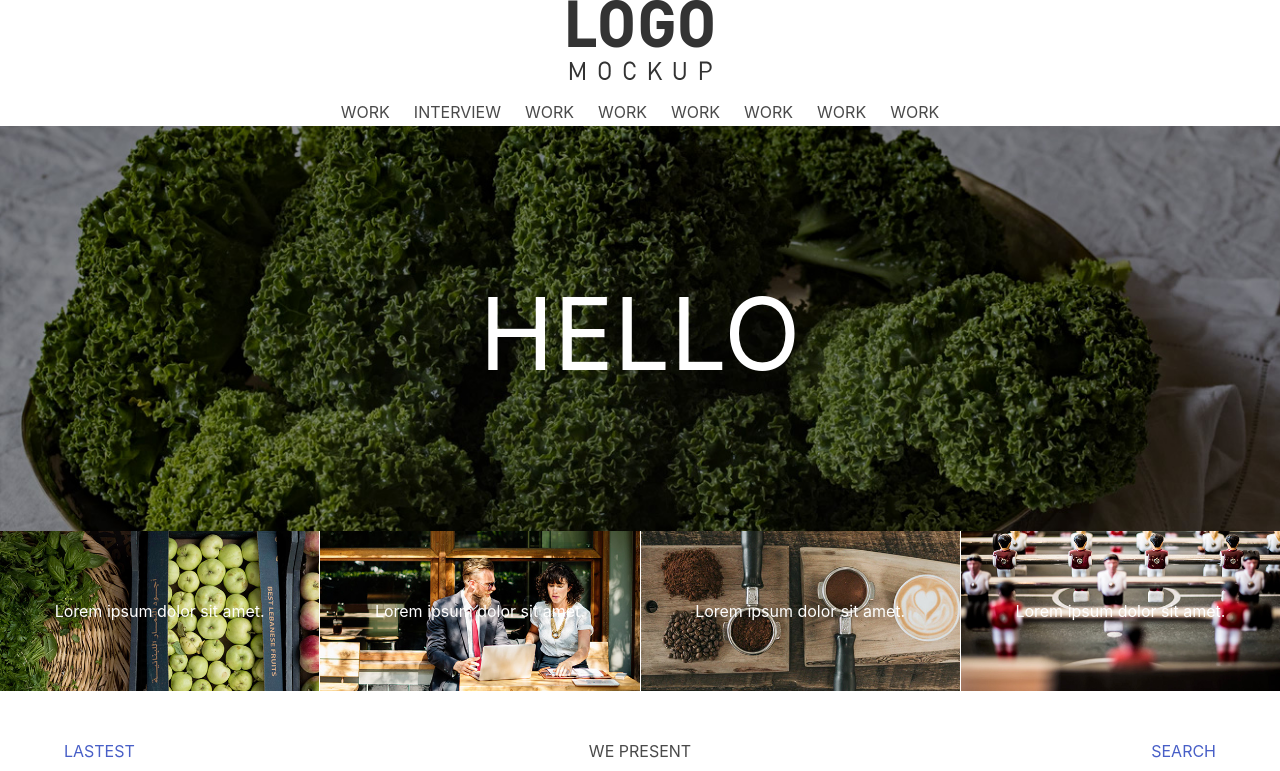
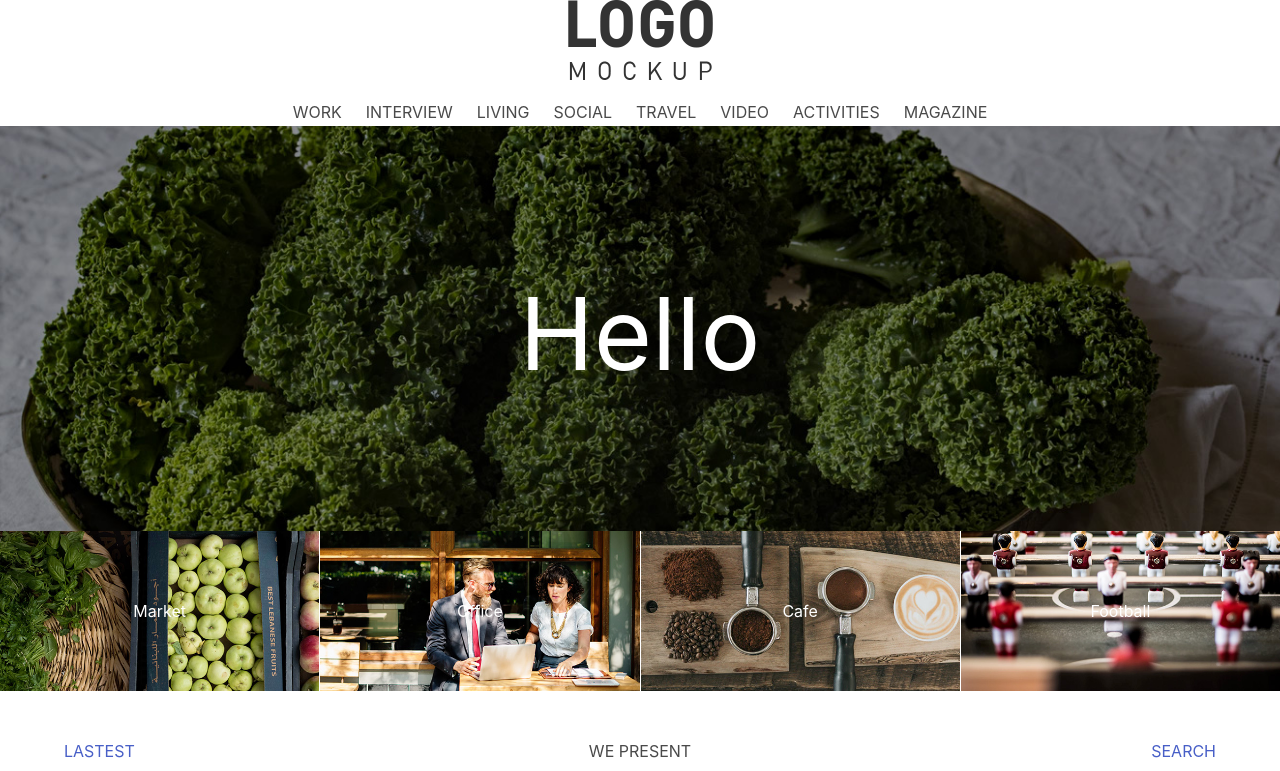
Before and after one commit to gottchazz05/cmm221, a Node server app: page / in a window 1280 px wide. Shown: the top 771 px of the page. Run offline with Node 20, Linux system fonts and the light colour scheme; some libraries are stand-ins or nearby versions.

Commit message:
Add content to twig

```diff
--- a/controllers/home.controller.js
+++ b/controllers/home.controller.js
@@ -1,3 +1,29 @@
 exports.index = function(req,res) {
-	res.render('home.twig')
+
+	let content = {
+		highlight: {
+			url:'/assets/images/home/banner/highlight.jpg',
+			title: 'Hello'
+		},
+
+		thumbnail:[
+		{
+			url:'/assets/images/home/banner/thumbnail-1.jpg',
+			title: 'Market'
+		},
+		{
+			url:'/assets/images/home/banner/thumbnail-2.jpg',
+			title: 'Office'
+		},
+		{
+			url:'/assets/images/home/banner/thumbnail-3.jpg',
+			title: 'Cafe'
+		},
+		{
+			url:'/assets/images/home/banner/thumbnail-4.jpg',
+			title: 'Football'
+		}
+		]
+	}
+	res.render('home.twig', content)
 }
--- a/package.json
+++ b/package.json
@@ -6,5 +6,9 @@
   "dependencies": {
     "express": "^4.16.1",
     "twig": "^1.10.5"
+  },
+  "scripts":{
+  	"dev": "nodemon -e js,twig server.js"
+
   }
 }
--- a/static/assets/home.css
+++ b/static/assets/home.css
@@ -1,6 +1,4 @@
-header .navbar-tabs {
-  justify-content: center;
-}
+
 
 .highlight{
   margin-bottom: 0 !important;
--- /dev/null
+++ b/static/assets/main.css
@@ -0,0 +1,3 @@
+header .navbar-tabs {
+  justify-content: center;
+}
--- a/views/home.twig
+++ b/views/home.twig
@@ -1,57 +1,32 @@
-<!DOCTYPE html>
-<html lang="en">
-<!-- lang="en" คือการกำหนดภาษาหลักให้กับเว็บไซต์ -->
-<head>
-	<meta charset="UTF-8">
-	<title>CMM19</title>
-	<link rel="stylesheet" type="text/css" href="https://cdnjs.cloudflare.com/ajax/libs/bulma/0.5.3/css/bulma.min.css">
+{% extends 'layout/base.twig' %}
+
+{% block stylesheet %}
 	<link rel="stylesheet" type="text/css" href="/assets/home.css">
-</head>
-<body>
-	<header>
-		<div class="has-text-centered">
-		<img src="/assets/images/logo.png" alt="" width="145" height="auto">
-		</div>
-	<nav class="navbar-tabs">
-		<a href="#" class="navbar-item"> WORK </a>
-		<a href="#" class="navbar-item"> INTERVIEW </a>
-		<a href="#" class="navbar-item"> WORK </a>
-		<a href="#" class="navbar-item"> WORK </a>
-		<a href="#" class="navbar-item"> WORK </a>
-		<a href="#" class="navbar-item"> WORK </a>
-		<a href="#" class="navbar-item"> WORK </a>
-		<a href="#" class="navbar-item"> WORK </a>
-	</nav>
-	</header>
+{% endblock %}
+{% block content %}
+
 	<main>
 		<section class="banner">
 			<div class="highlight">
 				<div class="columns">
 					<div class="column highlight-item">
-					<div class="has-text-centered">
-						<h1>HELLO</h1>
+					<div class="column highlight-item" style="background-image: url({{highlight.url}});">
+
+						<h1>{{highlight.title}}</h1>
+
 					</div>
 					</div>
 					</div>
 				</div>
 			<div class="thumbnail">
 				<div class="columns is-marginless">
+					{% for item in thumbnail %}
 					<div class="column thumbnail-item is-paddingless"
-					style="background-image:url(/assets/images/home/banner/thumbnail-1.jpg);">
-						Lorem ipsum dolor sit amet.
+					style="background-image:url({{ item.url }});">
+					{{ item.title }}
 					</div>
 
-					<div class="column thumbnail-item is-paddingless" style="background-image:url(/assets/images/home/banner/thumbnail-2.jpg);">
-						Lorem ipsum dolor sit amet.
-					</div>
-
-					<div class="column thumbnail-item is-paddingless" style="background-image:url(/assets/images/home/banner/thumbnail-3.jpg);">
-						Lorem ipsum dolor sit amet.
-					</div>
-
-					<div class="column thumbnail-item is-paddingless" style="background-image:url(/assets/images/home/banner/thumbnail-4.jpg);">
-						Lorem ipsum dolor sit amet.
-					</div>
+					{% endfor %}
 				</div>
 			</div>
 		</section>
@@ -185,6 +160,4 @@
 
 		</section>
 	</main>
-
-</body>
-</html>
+{% endblock %}
--- /dev/null
+++ b/views/layout/base.twig
@@ -0,0 +1,19 @@
+<!DOCTYPE html>
+<html lang="en">
+<head>
+	<meta charset="UTF-8">
+	<title>CMM19</title>
+	<link rel="stylesheet" type="text/css" href="https://cdnjs.cloudflare.com/ajax/libs/bulma/0.5.3/css/bulma.min.css">
+
+<link rel="stylesheet" type="text/css" href="/assets/main.css">
+	{% block stylesheet %}{% endblock %}
+</head>
+<body>
+
+	{% include 'layout/header.twig' ignore missing %}
+
+	{% block content %}
+	{% endblock %}
+
+</body>
+</html>
--- /dev/null
+++ b/views/layout/header.twig
@@ -0,0 +1,15 @@
+<header>
+		<div class="has-text-centered">
+		<img src="/assets/images/logo.png" alt="" width="145" height="auto">
+		</div>
+	<nav class="navbar-tabs">
+		<a href="#" class="navbar-item"> WORK </a>
+		<a href="#" class="navbar-item"> INTERVIEW </a>
+		<a href="#" class="navbar-item"> LIVING </a>
+		<a href="#" class="navbar-item"> SOCIAL </a>
+		<a href="#" class="navbar-item"> TRAVEL </a>
+		<a href="#" class="navbar-item"> VIDEO </a>
+		<a href="#" class="navbar-item"> ACTIVITIES </a>
+		<a href="#" class="navbar-item"> MAGAZINE </a>
+	</nav>
+	</header>
--- /dev/null
+++ b/views/news.twig
@@ -0,0 +1,5 @@
+{% extends 'layout/base.twig' %}
+
+{% block content %}
+	<h1>News</h1>
+{% endblock %}
```
Also changed, not shown: controllers/news.controller.js (+1 -16 lines).
